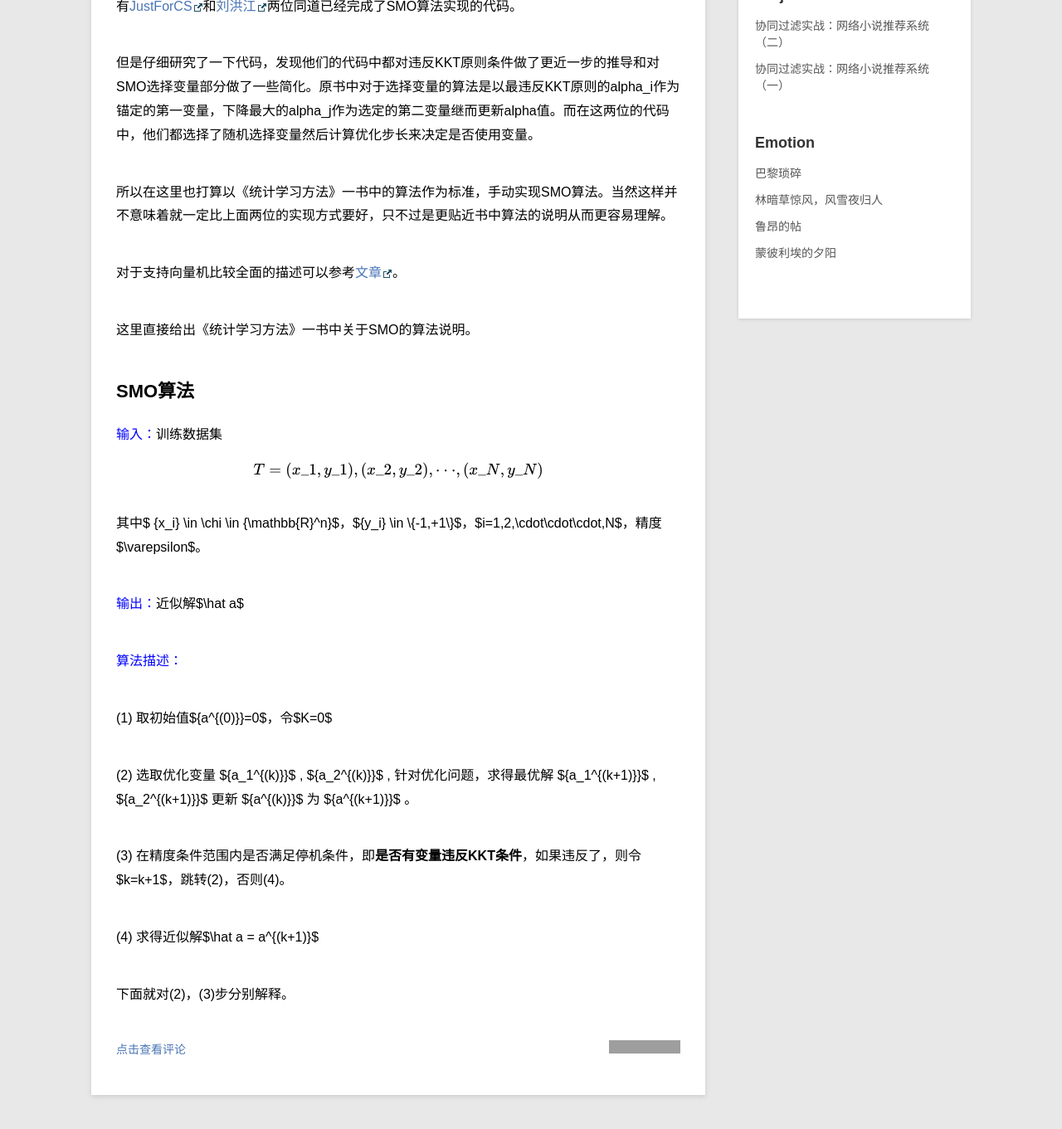
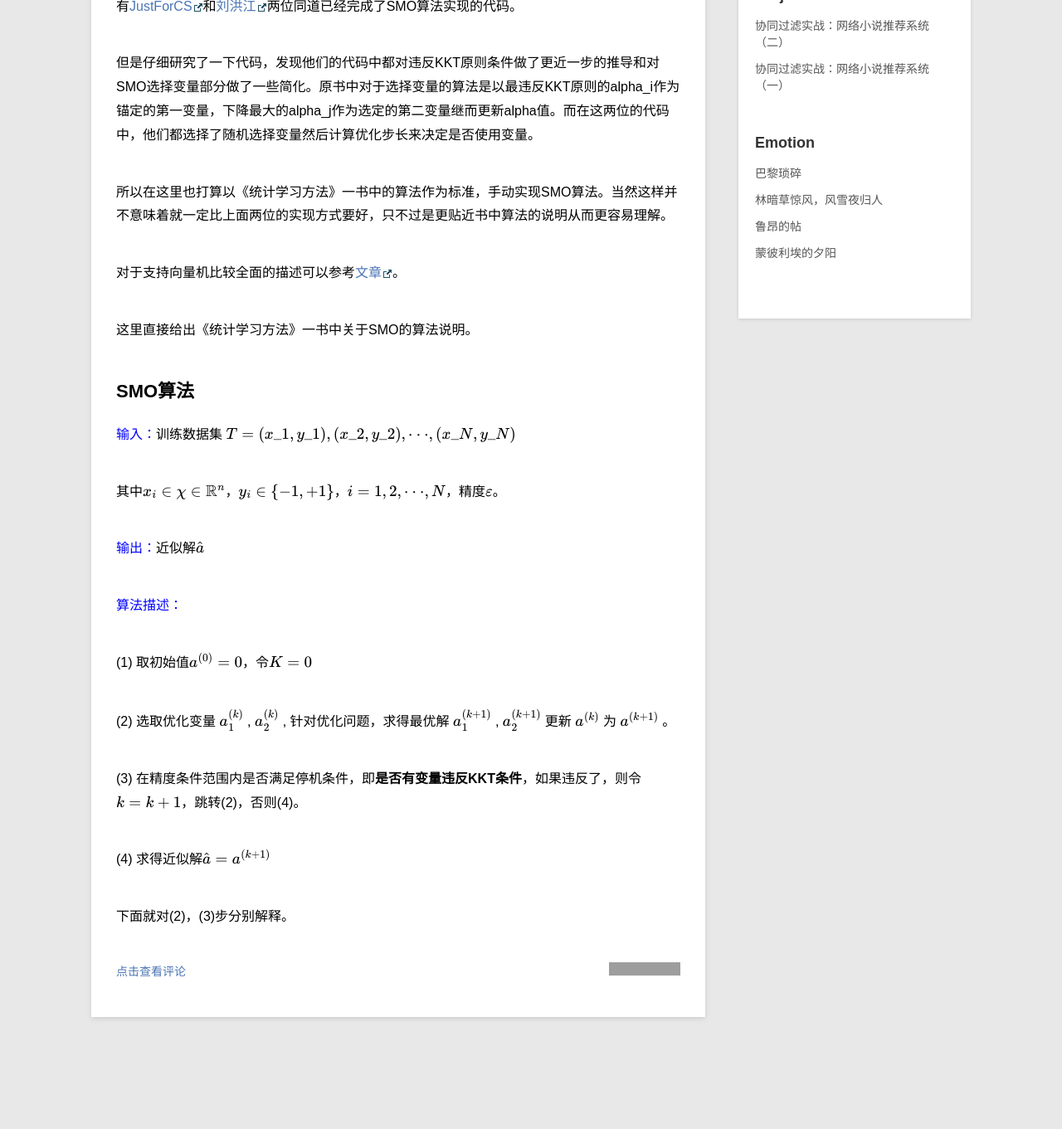
Before and after one commit to ZhiyuanLIPlus/zhiyuanliplus.github.io, a Jekyll site: the page built from _posts/blog/2017-04-09-SVM-SMO.md, in a window 1280 px wide and 1400 px high, scrolled down 348 px. Shown: the top 1361 px of the window at 83% size. Built offline with Jekyll 4.4.1, drawn with Linux system fonts in a browser that asks for light colours; formulas are drawn with MathJax 3; after the commit the page ends 1654 px from its top, so only the background shows below that; some of the changed text lies outside the part shown; grey boxes are pictures that could not be loaded.

Commit message:
Test for MathFormula in blog

```diff
--- a/_posts/blog/2017-04-09-SVM-SMO.md
+++ b/_posts/blog/2017-04-09-SVM-SMO.md
@@ -1,6 +1,6 @@
 ---
 layout: post
-title: 支持向量机序列最小最优化SMO算法实现
+title: 支持向量机SMO序列最小最优化算法实现
 category: blog
 description: 《统计学习方法》书中SMO算法的实现
 ---
@@ -17,7 +17,7 @@ description: 《统计学习方法》书中SMO算法的实现
 
 ## SMO算法
 
-<p style="text-indent:0"><em style="color:blue"> 输入：</em>训练数据集 $$ T={({x\_1},{y\_1}),({x\_2},{y\_2}), \cdot \cdot \cdot ,({x\_N},{y\_N})} $$ </p>
+<p style="text-indent:0"><em style="color:blue"> 输入：</em>训练数据集 $ T=\\{({x\_1},{y\_1}),({x\_2},{y\_2}), \cdot \cdot \cdot ,({x\_N},{y\_N})\\} $ </p>
 
 其中$ {x\_i} \in \chi  \in {\mathbb{R}^n}$，${y\_i} \in \\{-1,+1\\}$，$i=1,2,\cdot\cdot\cdot,N$，精度$\varepsilon$。
 
```
Also changed, not shown: _layouts/default.html (+6 -2 lines).
